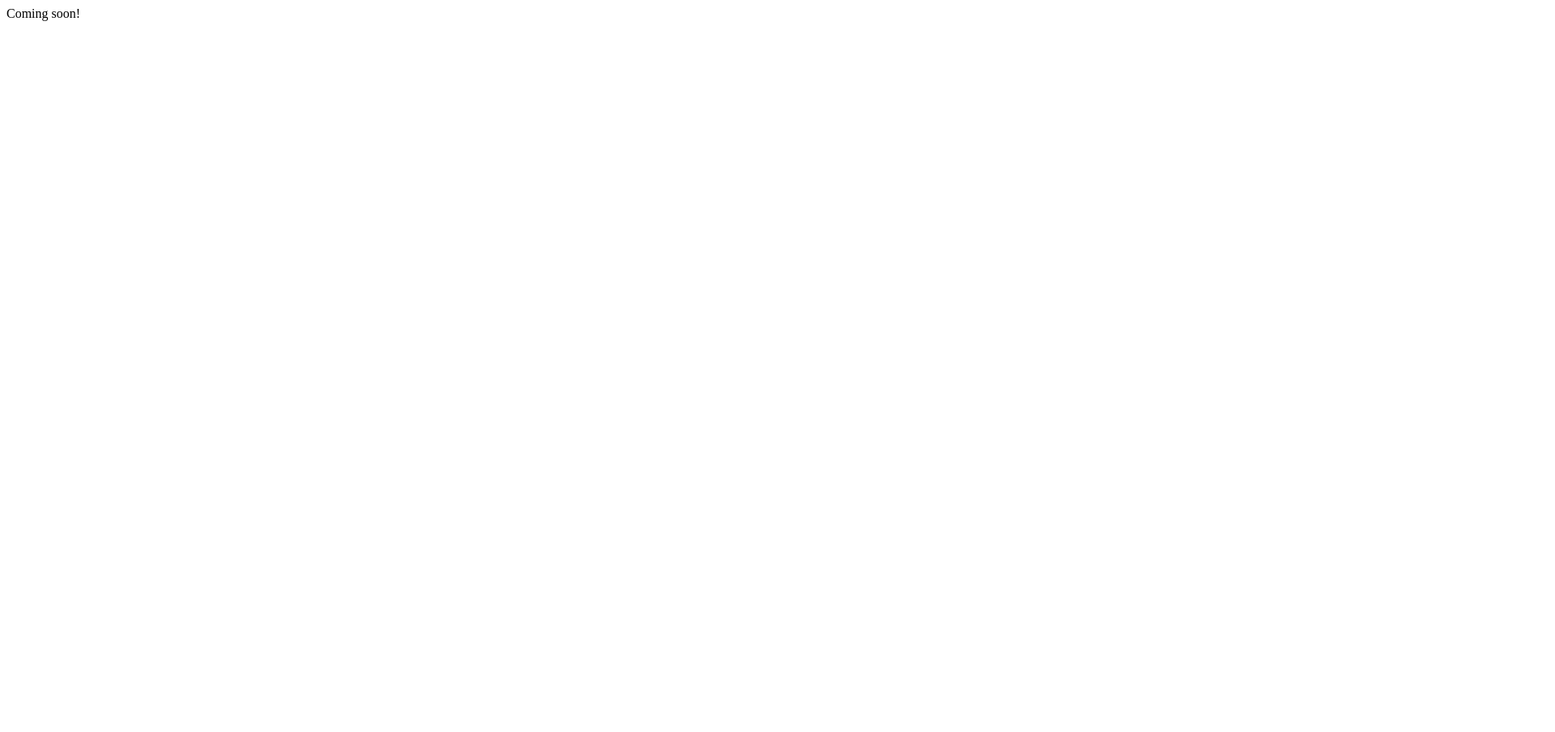
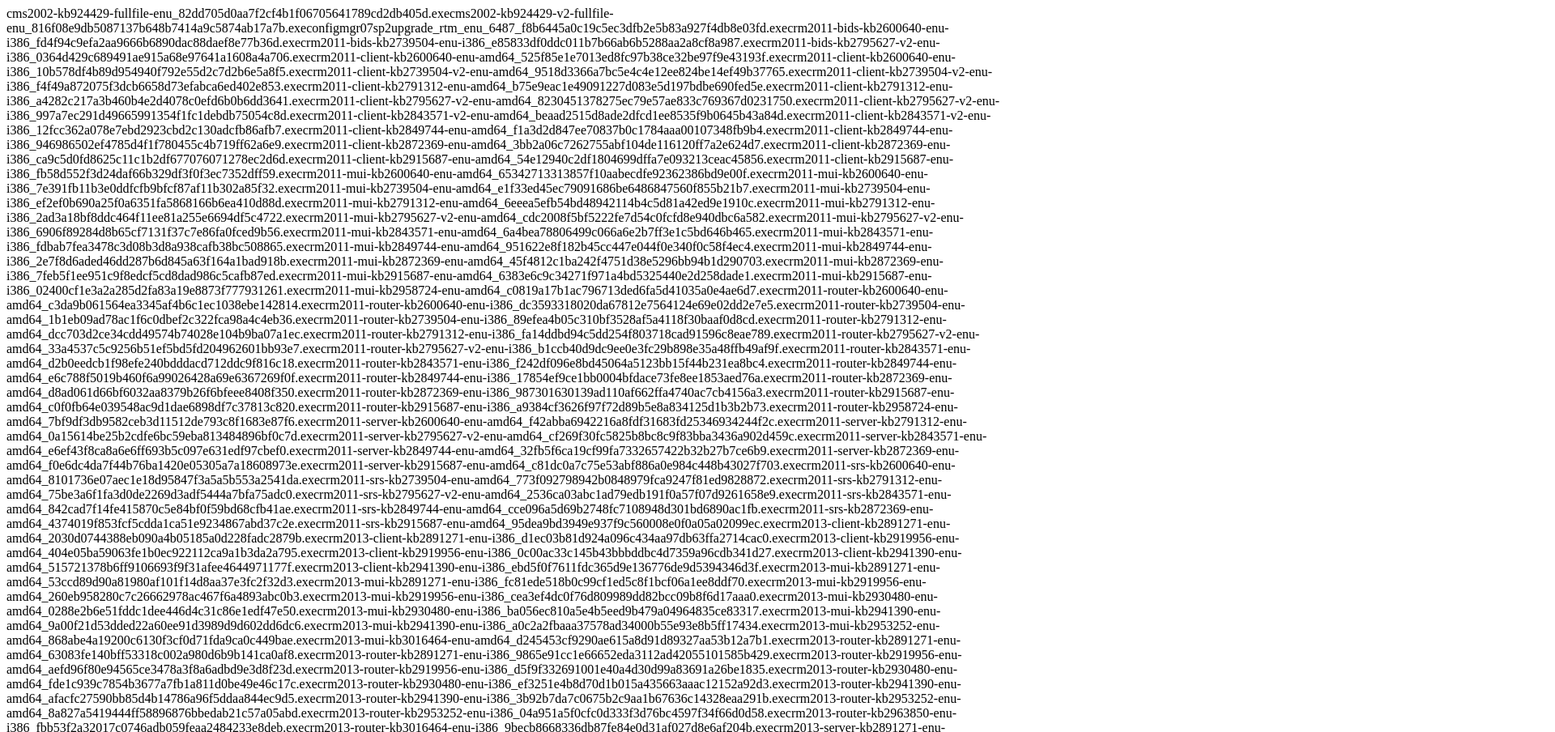
Before and after one commit to fullpwn/windows-update-archive, a plain HTML site: page index.html in a window 1280 px wide. Shown: the top 904 px of the page at 81% size, 1920 px wide, since content can reach past the window. Before the commit the page ends 800 px from the top, so only its background shows below. Drawn offline with Linux system fonts and the light colour scheme.

Commit message:
Update index.html

```diff
--- a/index.html
+++ b/index.html
@@ -1 +1,32 @@
-Coming soon!
+
+
+<!DOCTYPE html>
+<html lang="en">
+<head>
+
+  <meta charset="UTF-8">
+  <meta http-equiv="X-UA-Compatible" content="IE=edge">
+  <meta name="viewport" content="width=device-width, initial-scale=1.0">
+  <title>Windows Update Catalog</title>
+  <meta name="apple-mobile-web-app-capable" content="yes">
+</head>
+<body id="menu">
+</body>
+<script>
+fetch('upd.txt')
+.then(response => response.text())
+.then(textString => {
+    //Split the csv into rows
+    const rows = textString.split('\n');
+    for (row of rows) {
+    //Split the row into each of the comma separated values
+        var node = document.createElement("a");
+        node.setAttribute('src', 'https://archive.org/download/windows-update-archive/' + row.split(","))
+        node.innerHTML = row.split(",")
+        document.getElementById("menu").appendChild(node);
+    }
+    console.log("Done")
+});
+
+</script>
+</html>
```
